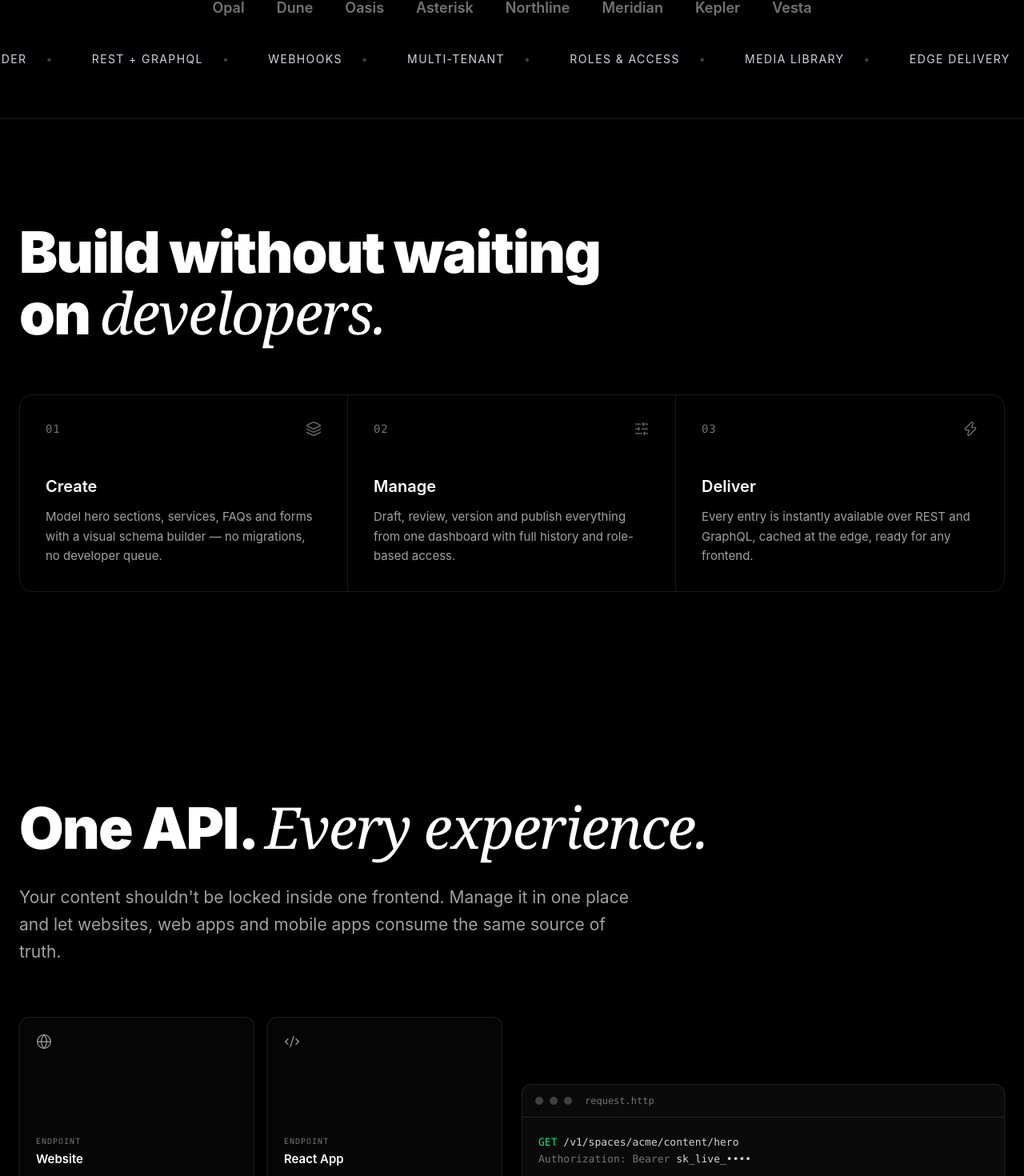
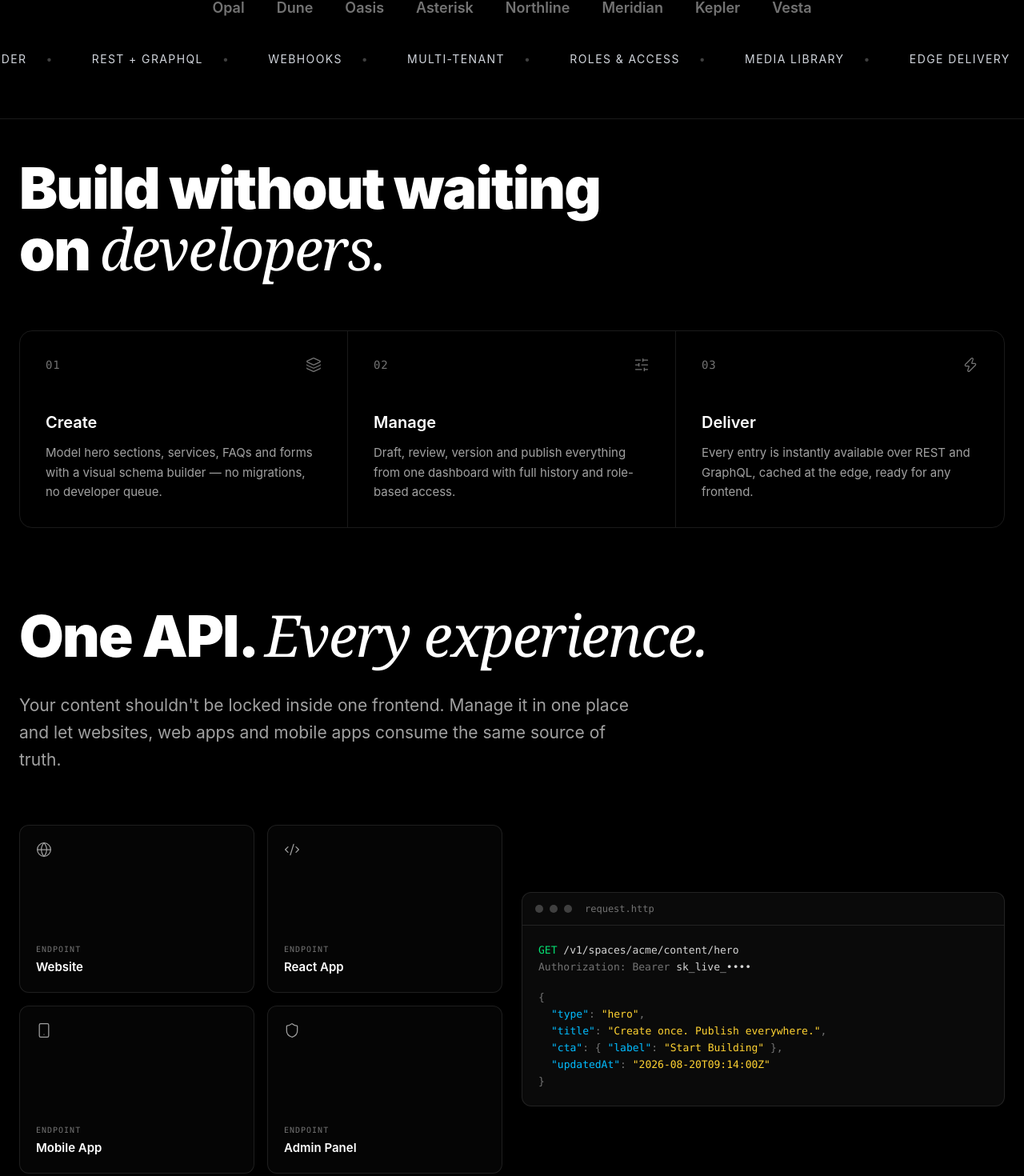
Before and after one commit to dhivakar07/cms-project, a React (Vite) app: page / in a window 1280 px wide. Shown: the part 869-2339 px from the top of the page at 80% size. Built offline with nearby package versions, Linux system fonts and the light colour scheme.

Commit message:
update spacing

```diff
--- a/src/components/Features.jsx
+++ b/src/components/Features.jsx
@@ -75,7 +75,7 @@ function Features() {
 
   return (
     <section ref={sectionRef} className="relative min-h-[230vh] bg-black">
-      <div className="sticky top-0 flex min-h-screen flex-col justify-center overflow-hidden py-24 md:py-32">
+      <div className="sticky top-0 flex min-h-screen flex-col justify-center overflow-hidden py-14 md:py-22">
         <div className="mx-auto w-full max-w-7xl px-6">
           <motion.h2
             initial={{ opacity: 0, y: 40 }}
--- a/src/components/OneAPI.jsx
+++ b/src/components/OneAPI.jsx
@@ -33,7 +33,7 @@ function OneAPI() {
     },
   };
   return (
-    <section className="overflow-hidden bg-black px-6 py-24 md:py-32">
+    <section className="overflow-hidden bg-black px-6 py-10 md:py-12">
       <div className="mx-auto w-full max-w-7xl">
         <motion.h2
           initial={{ opacity: 0, y: 40 }}
--- a/src/components/Workflow.jsx
+++ b/src/components/Workflow.jsx
@@ -68,7 +68,7 @@ function Workflow() {
   };
 
   return (
-    <section className="bg-black px-6 py-24 md:py-32">
+    <section className="bg-black px-6 py-10 md:py-12">
       <div className="mx-auto w-full max-w-7xl">
         {/* Heading */}
         <motion.h2
```
